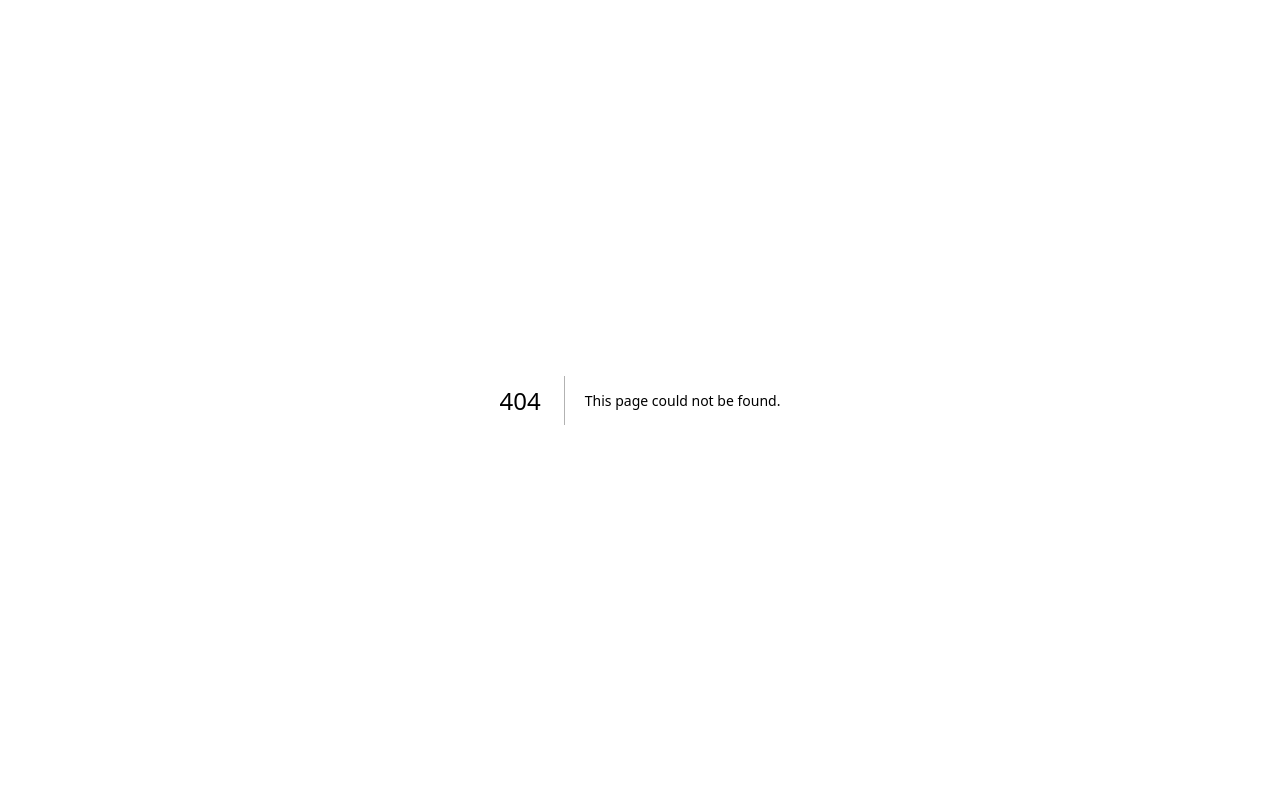
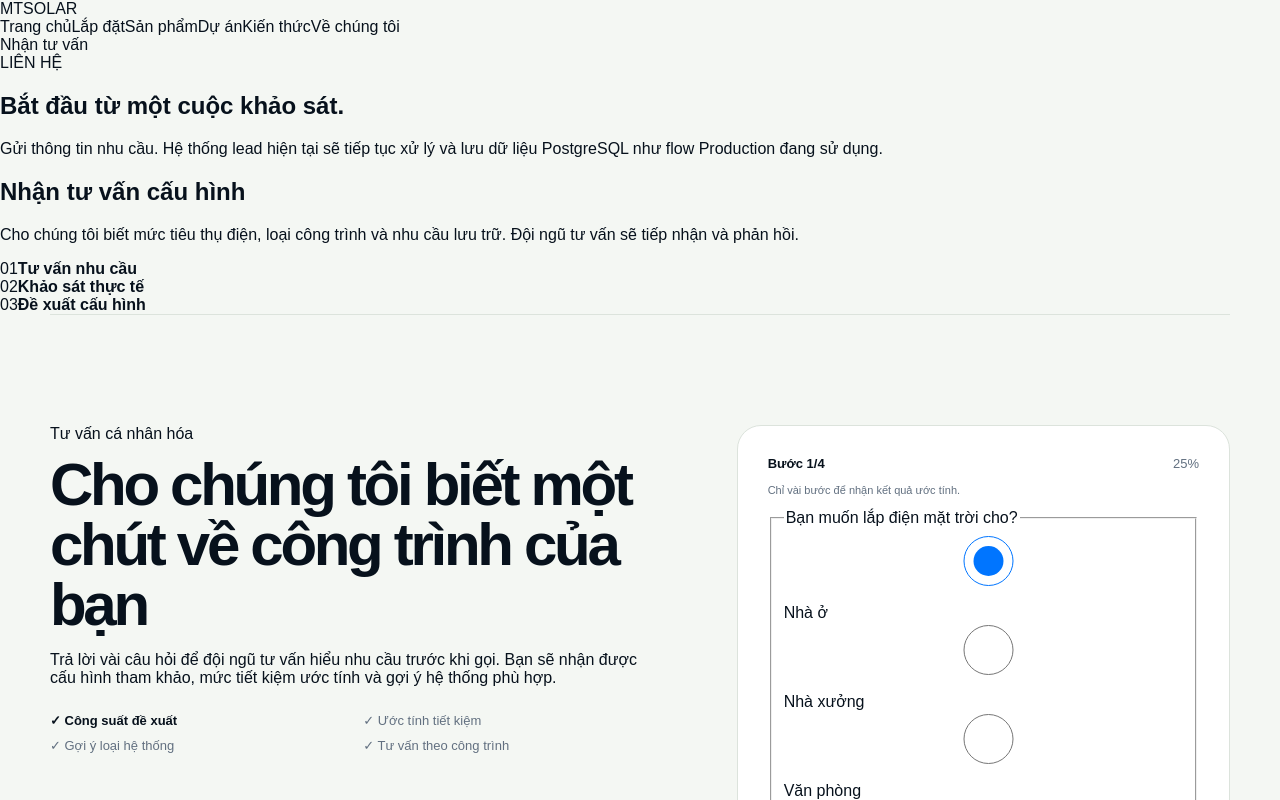
Before and after one commit to Doanh03/solar-react, a Next.js app: page /lien-he in a window 1280 px wide. Before the commit this address had no page. Shown: the top 800 px of the page. Built offline with nearby package versions, Linux system fonts and the light colour scheme.

Commit message:
feat: add lead-focused contact page

```diff
--- /dev/null
+++ b/app/lien-he/page.tsx
@@ -0,0 +1,8 @@
+import { LeadSection } from '@/app/components/lead-section';
+import { SimpleBusinessPage } from '@/app/components/business-site';
+
+export default function ContactPage() {
+  return <SimpleBusinessPage eyebrow="LIÊN HỆ" title="Bắt đầu từ một cuộc khảo sát." intro="Gửi thông tin nhu cầu. Hệ thống lead hiện tại sẽ tiếp tục xử lý và lưu dữ liệu PostgreSQL như flow Production đang sử dụng.">
+    <section className="business-section"><div className="site-shell contact-layout"><div><h2>Nhận tư vấn cấu hình</h2><p>Cho chúng tôi biết mức tiêu thụ điện, loại công trình và nhu cầu lưu trữ. Đội ngũ tư vấn sẽ tiếp nhận và phản hồi.</p><div className="contact-points"><div><span>01</span><b>Tư vấn nhu cầu</b></div><div><span>02</span><b>Khảo sát thực tế</b></div><div><span>03</span><b>Đề xuất cấu hình</b></div></div></div><div className="lead-form-wrap"><LeadSection /></div></div></section>
+  </SimpleBusinessPage>;
+}
```
